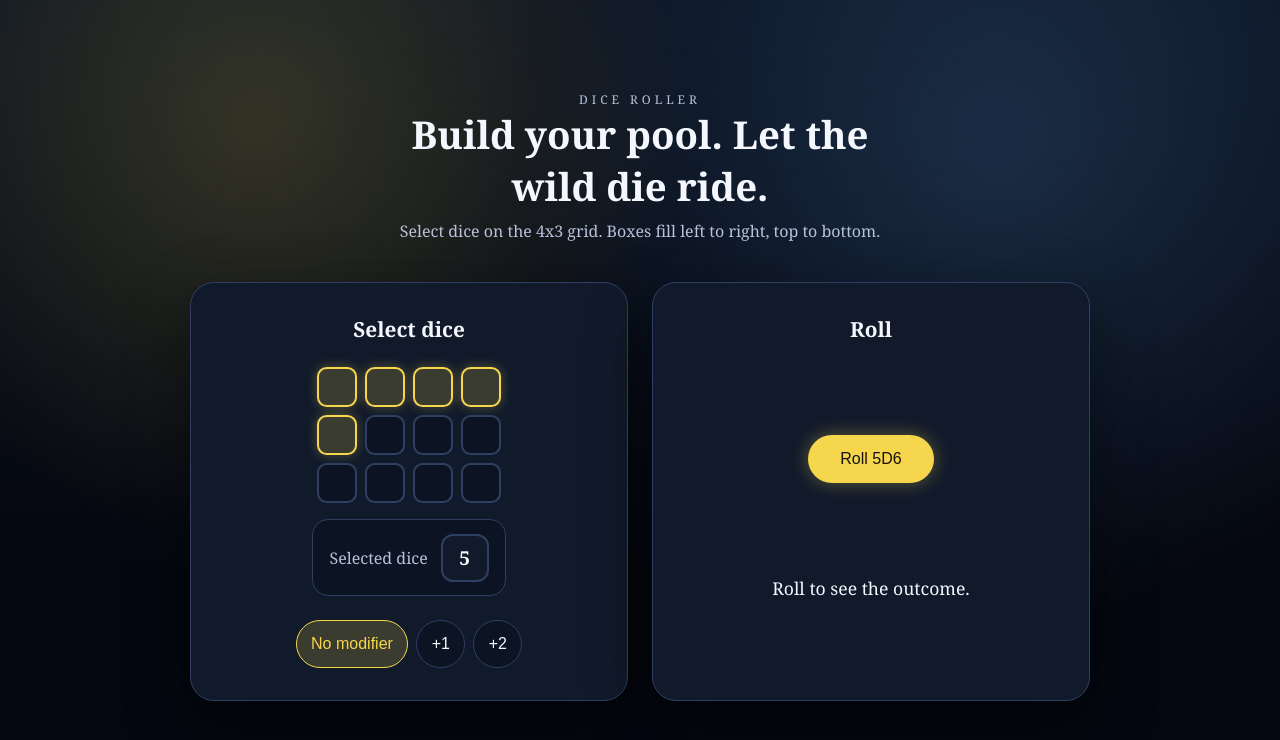
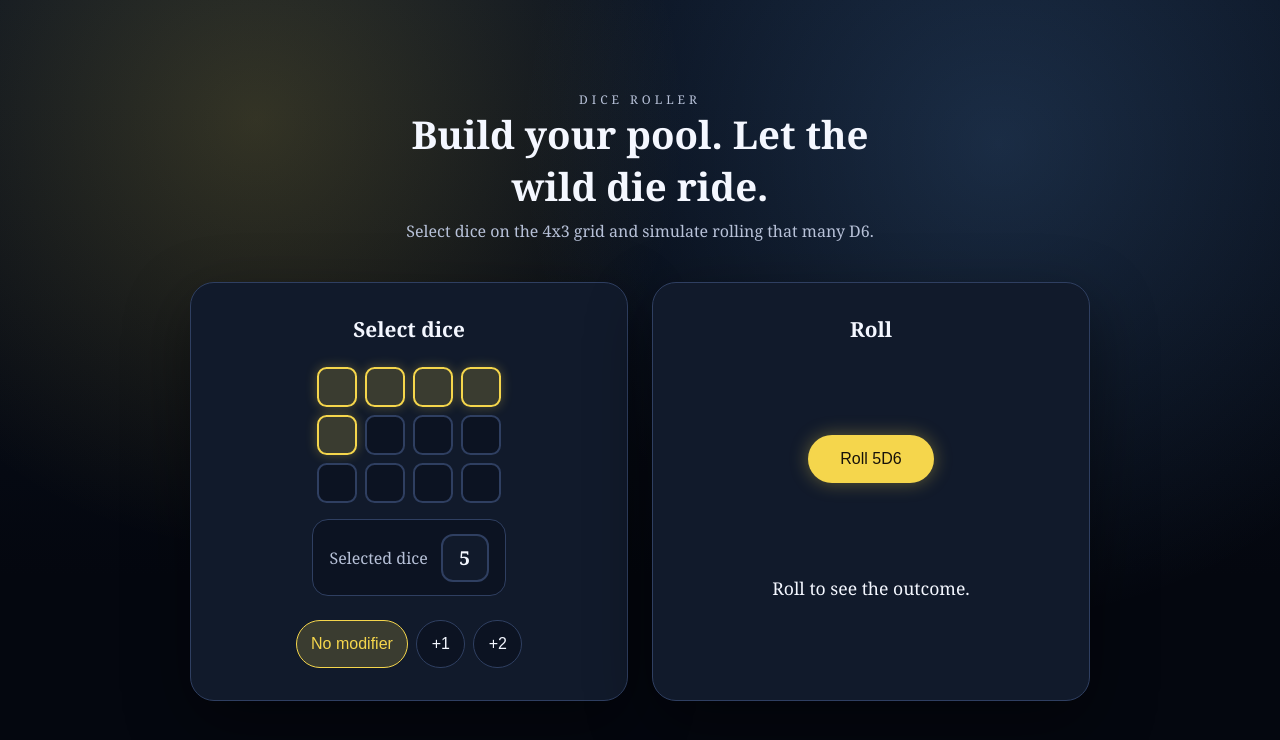
Before and after one commit to jreynoso/react-dice-roller, a React (Vite) app: page / in a window 1280 px wide. Shown: the top 740 px of the page. Built offline with nearby package versions, Linux system fonts and the light colour scheme.

Commit message:
changed subtitle

```diff
--- a/src/ui/pages/DicePage.tsx
+++ b/src/ui/pages/DicePage.tsx
@@ -148,7 +148,7 @@ function DicePage() {
       <Header>
         <Overline>Dice Roller</Overline>
         <h1>Build your pool. Let the wild die ride.</h1>
-        <p>Select dice on the 4x3 grid. Boxes fill left to right, top to bottom.</p>
+        <p>Select dice on the 4x3 grid and simulate rolling that many D6.</p>
       </Header>
 
       <Panels>
```
